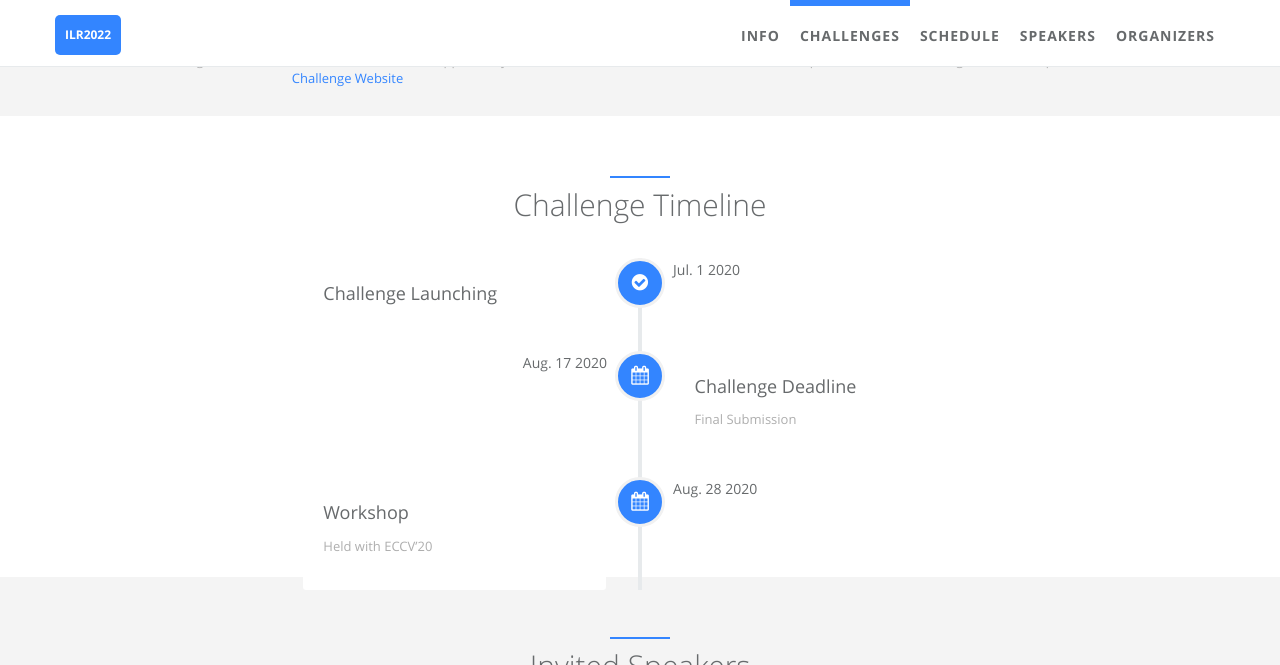
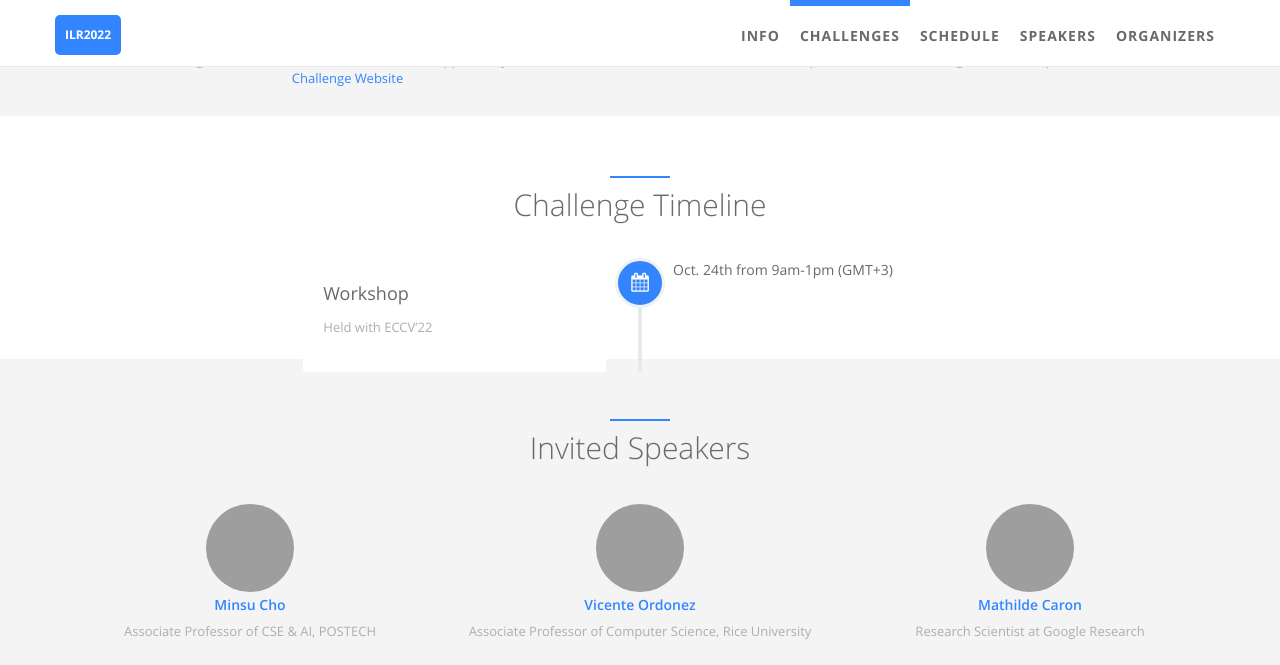
Before and after one commit to ilr-workshop/ECCVW2022, a Jekyll site: the page built from index.html, in a window 1280 px wide and 900 px high, scrolled down 1323 px, cut to the strip 0-665 px from the top of the window. Built offline with Jekyll 4.4.1, drawn with Linux system fonts in a browser that asks for light colours; grey boxes are pictures that could not be loaded.

Commit message:
Update schedule.yml

```diff
--- a/_data/index/schedule.yml
+++ b/_data/index/schedule.yml
@@ -9,26 +9,26 @@
 #    detail:
 #  icon: fa-check-circle
 
-- name:
-    detail: Challenge Launching
-  desc:
-    detail:
-  date:
-    detail: Jul. 1 2020
-  icon: fa-check-circle
+# - name:
+#     detail: Challenge Launching
+#   desc:
+#     detail:
+#   date:
+#     detail: Jul. 1 2020
+#   icon: fa-check-circle
 
-- name:
-    detail: Challenge Deadline
-  desc:
-    detail: Final Submission
-  date:
-    detail: Aug. 17 2020
-  icon: fa-calendar
+# - name:
+#     detail: Challenge Deadline
+#   desc:
+#     detail: Final Submission
+#   date:
+#     detail: Aug. 17 2020
+#   icon: fa-calendar
 
 - name:
     detail: Workshop
   desc:
-    detail: Held with ECCV’20
+    detail: Held with ECCV’22
   date:
-      detail: Aug. 28 2020
+      detail: Oct. 24th from 9am-1pm (GMT+3)
   icon: fa-calendar
```
